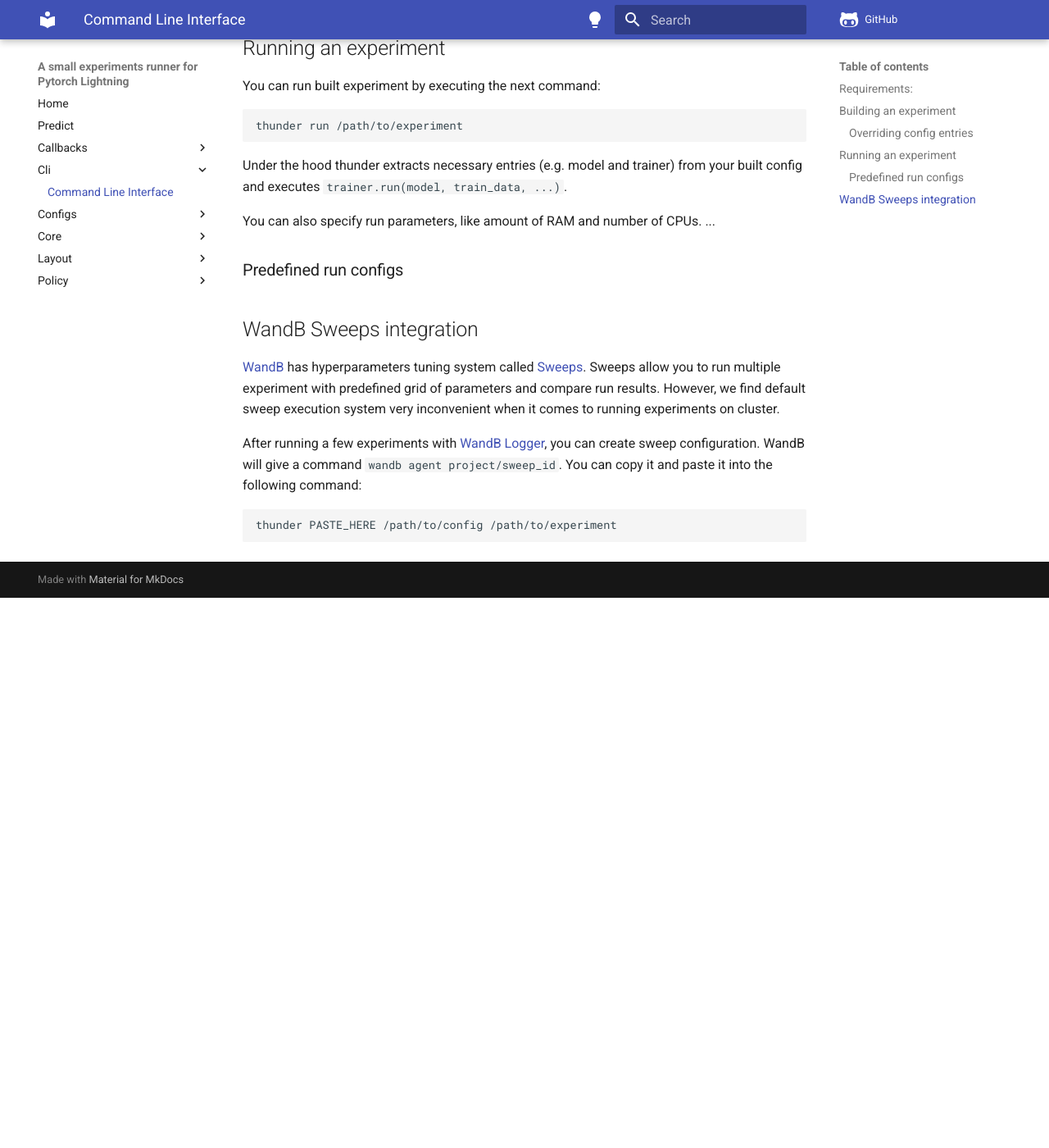
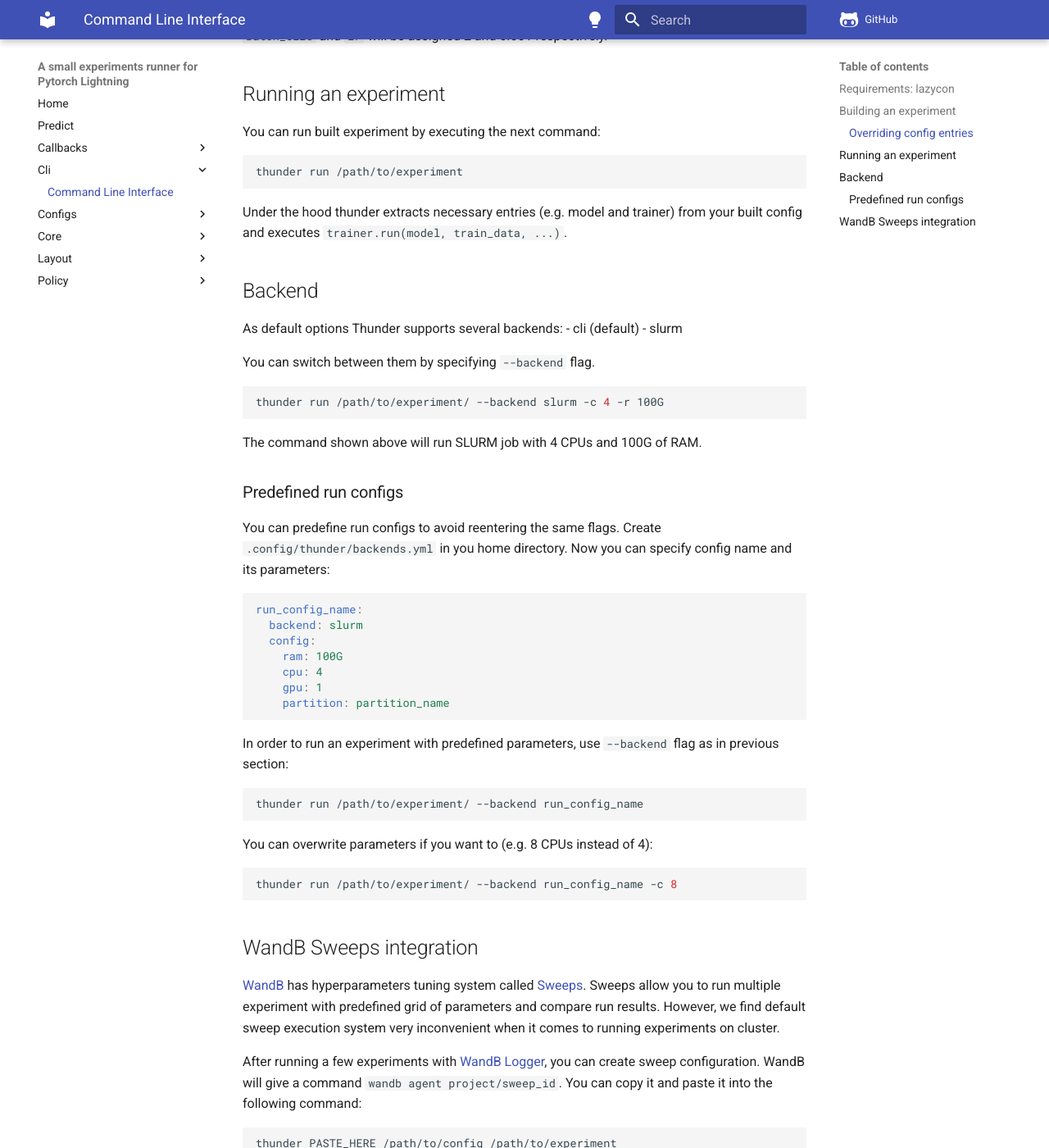
Before and after one commit to neuro-ml/thunder, an MkDocs documentation site: the page built from docs/cli/index.md, in a window 1280 px wide and 1400 px high, scrolled down 938 px. Shown: the whole window at 82% size. Built offline with MkDocs 1.6.1 and Material for MkDocs 9.7.7, drawn with Linux system fonts in a browser that asks for light colours; comment, search, counter and statistics services are not loaded; the version menu is left out; before the commit the page ends 1667 px from its top, so only the background shows below that; some of the changed text lies outside the part shown.

Commit message:
cli docs

````diff
--- a/docs/cli/index.md
+++ b/docs/cli/index.md
@@ -1,9 +1,12 @@
 # Command Line Interface
+#### Requirements: [lazycon](https://github.com/maxme1/lazycon)
 Thunder provides its users with CLI to bring convenience and comfort into experiment
 building and execution routine.
-#### Requirements:
-[lazycon]()
 
+For any help you can use
+```bash
+thunder --help
+```
 ## Building an experiment
 In order to build an experiment, you can execute the follwing command:
 ```bash
@@ -35,20 +38,51 @@
 Under the hood thunder extracts necessary entries (e.g. model and trainer)
 from your built config and executes `trainer.run(model, train_data, ...)`.
 
-You can also specify run parameters, like amount of RAM and number of CPUs.
-...
+## Backend
+As default options Thunder supports several backends:
+- cli (default)
+- slurm
+
+You can switch between them by specifying `--backend` flag.
+```bash
+thunder run /path/to/experiment/ --backend slurm -c 4 -r 100G
+```
+The command shown above will run SLURM job with 4 CPUs and 100G of RAM.
 
 ### Predefined run configs
+You can predefine run configs to avoid reentering the same flags.
+Create `.config/thunder/backends.yml` in you home directory.
+Now you can specify config name and its parameters:
+```yaml
+run_config_name:
+  backend: slurm
+  config:
+    ram: 100G
+    cpu: 4
+    gpu: 1
+    partition: partition_name
+```
+In order to run an experiment with predefined parameters,
+use `--backend` flag as in previous section:
+```bash
+thunder run /path/to/experiment/ --backend run_config_name
+```
+You can overwrite parameters if you want to (e.g. 8 CPUs instead of 4):
+```bash
+thunder run /path/to/experiment/ --backend run_config_name -c 8
+```
 
 
 ## WandB Sweeps integration
-[WandB](https://www.wandb.com) has hyperparameters tuning system called [Sweeps]().
+[WandB](https://www.wandb.com) has hyperparameters tuning system called [Sweeps](https://docs.wandb.ai/guides/sweeps).
 Sweeps allow you to run multiple experiment with predefined grid of parameters and
 compare run results. However, we find default sweep execution system very inconvenient
 when it comes to running experiments on cluster.
 
-After running a few experiments with [WandB Logger](), you can create sweep
-configuration. WandB will give a command `wandb agent project/sweep_id`.
+After running a few experiments with
+[WandB Logger](https://lightning.ai/docs/pytorch/stable/api/lightning.pytorch.loggers.wandb.html#module-lightning.pytorch.loggers.wandb),
+you can create sweep configuration.
+WandB will give a command `wandb agent project/sweep_id`.
 You can copy it and paste it into the following command:
 ```bash
 thunder PASTE_HERE /path/to/config /path/to/experiment
````
Also changed, not shown: docs/configs/index.md (+3 -7 lines), 2 other files.
